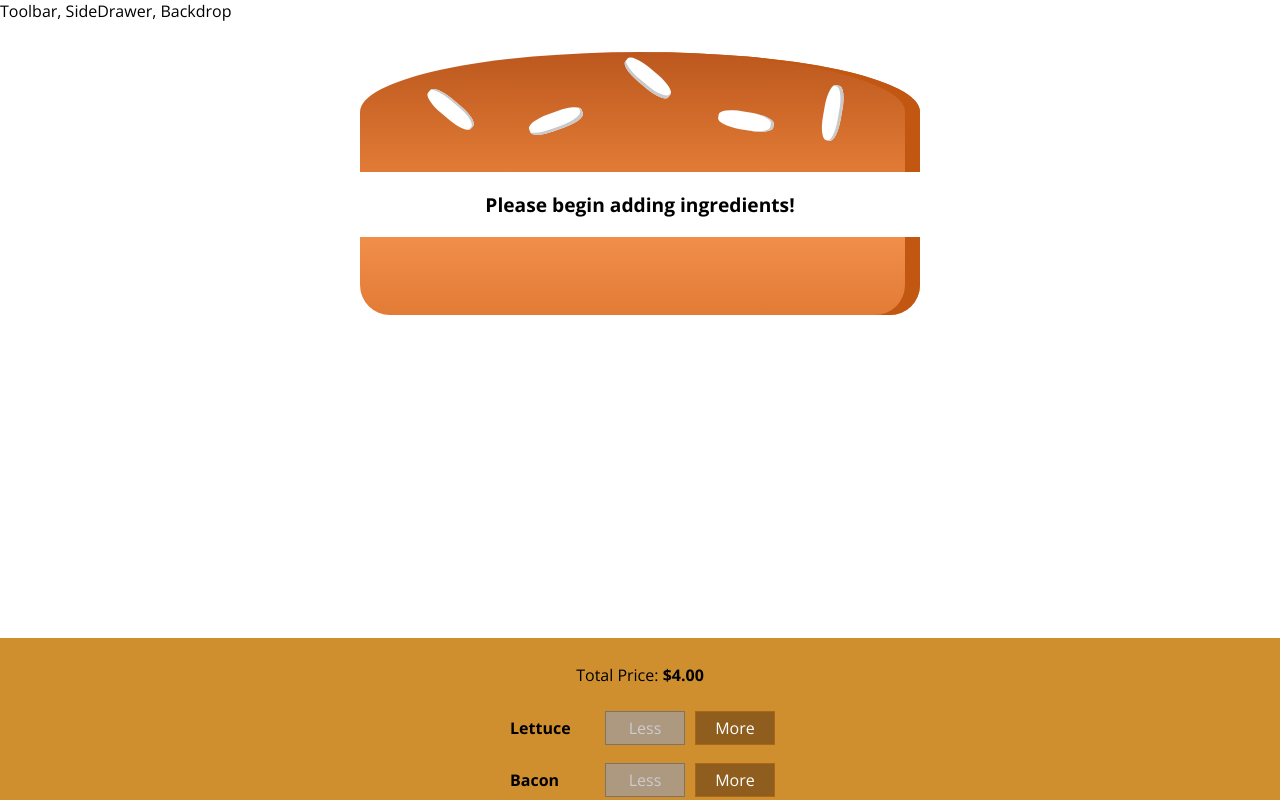
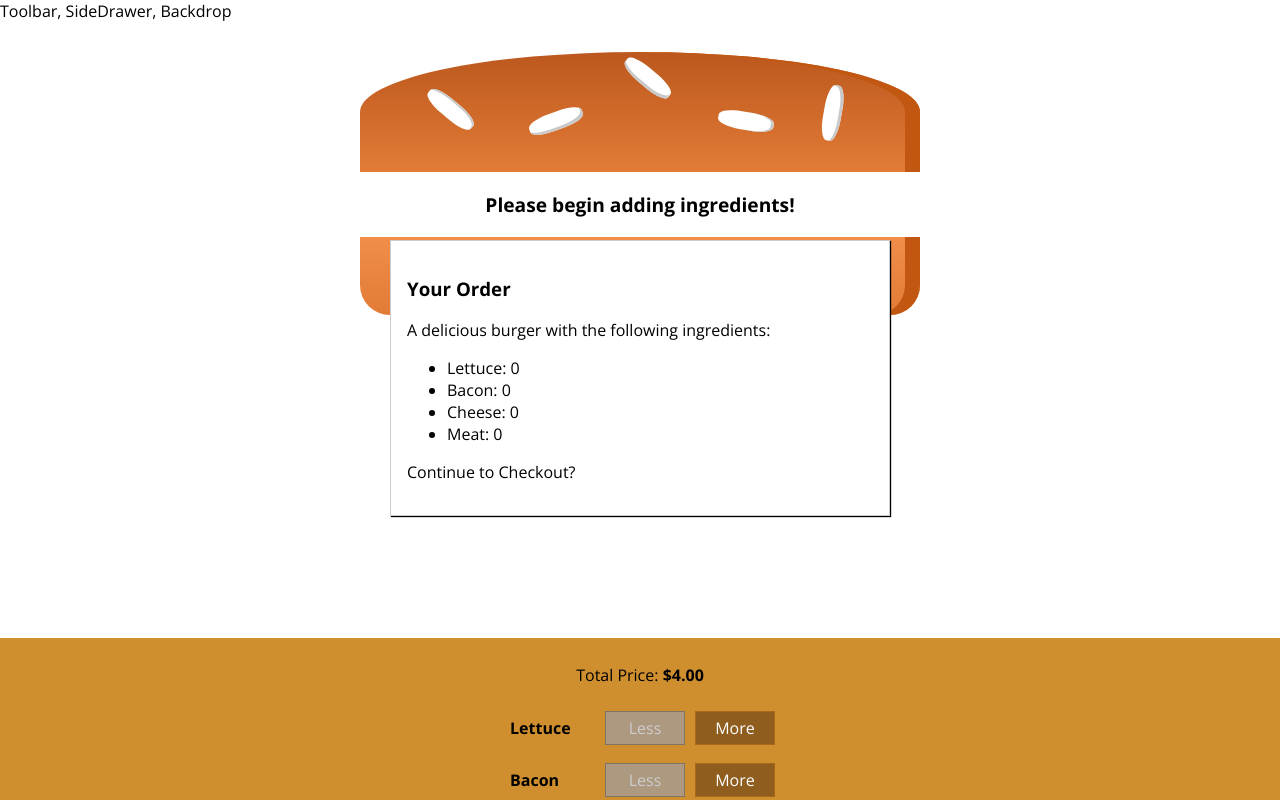
Before and after one commit to kmorgan8588/burgerBuilder, a React (Create React App) app: page / in a window 1280 px wide. Shown: the top 800 px of the page. Built offline with nearby package versions, Linux system fonts and the light colour scheme.

Commit message:
create modal and order summary to display order content

```diff
--- /dev/null
+++ b/src/components/Burger/OrderSummary/OrderSummary.js
@@ -0,0 +1,22 @@
+import React, { Fragment } from 'react';
+
+const orderSummary = (props) => {
+    const ingredientSummary = Object.keys(props.ingredients)
+        .map(key => (
+            <li key={key}>
+                <span style={{ textTransform: 'capitalize' }}>{key}</span>
+                : {props.ingredients[key]}</li>
+        ))
+    return (
+        <Fragment>
+            <h3>Your Order</h3>
+            <p>A delicious burger with the following ingredients:</p>
+            <ul>
+                {ingredientSummary}
+            </ul>
+            <p>Continue to Checkout?</p>
+        </Fragment>
+    )
+}
+
+export default orderSummary;
--- /dev/null
+++ b/src/components/UI/Modal/Modal.js
@@ -0,0 +1,12 @@
+import React from 'react';
+import styles from './Modal.module.css';
+
+const modal = (props) => {
+    return (
+        <div className={styles.Modal}>
+            {props.children}
+        </div>
+    );
+}
+
+export default modal;
--- /dev/null
+++ b/src/components/UI/Modal/Modal.module.css
@@ -0,0 +1,20 @@
+.Modal {
+    position: fixed;
+    z-index: 500;
+    background-color: white;
+    width: 70%;
+    border: 1px solid #ccc;
+    box-shadow: 1px 1px 1px black;
+    padding: 16px;
+    left: 15%;
+    top: 30%;
+    box-sizing: border-box;
+    transition: all 0.3s ease-out;
+}
+
+@media (min-width: 600px) {
+    .Modal {
+        width: 500px;
+        left: calc(50% - 250px);
+    }
+}
--- a/src/containers/BurgerBuilder/BurgerBuilder.js
+++ b/src/containers/BurgerBuilder/BurgerBuilder.js
@@ -2,7 +2,8 @@
 import Burger from '../../components/Burger/Burger';
 import BuildControls from '../../components/Burger/BuildControls/BuildControls';
 import INGREDIENT_PRICES from '../../constants/IngredientPrices';
-
+import Modal from '../../components/UI/Modal/Modal';
+import OrderSummary from '../../components/Burger/OrderSummary/OrderSummary';
 
 class BurgerBuilder extends Component {
     state = {
@@ -57,6 +58,9 @@
         const { ingredients } = this.state;
         return (
             <Fragment>
+                <Modal>
+                    <OrderSummary ingredients={this.state.ingredients} />
+                </Modal>
                 <Burger ingredients={ingredients} />
                 <BuildControls
                     price={this.state.totalPrice}
```
Also changed, not shown: src/components/UI/Backdrop/Backdrop.js (added).
